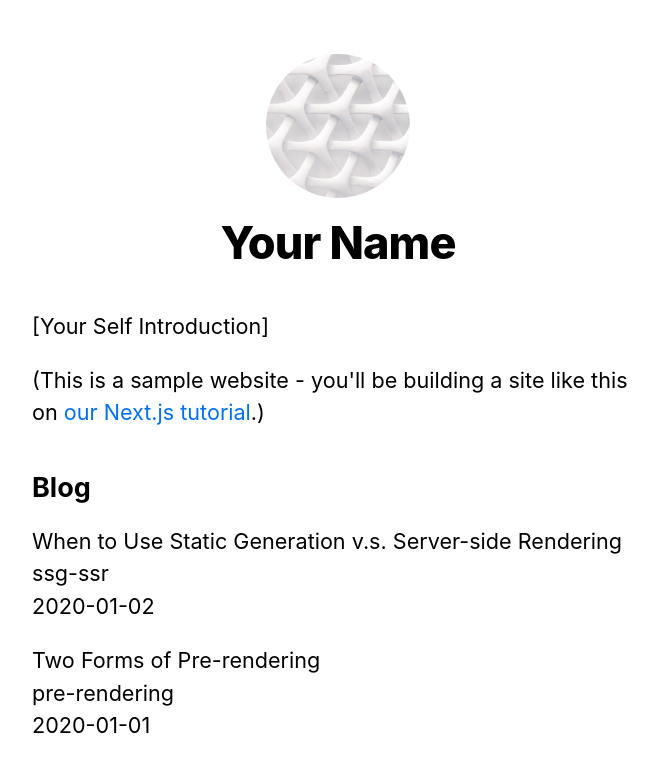
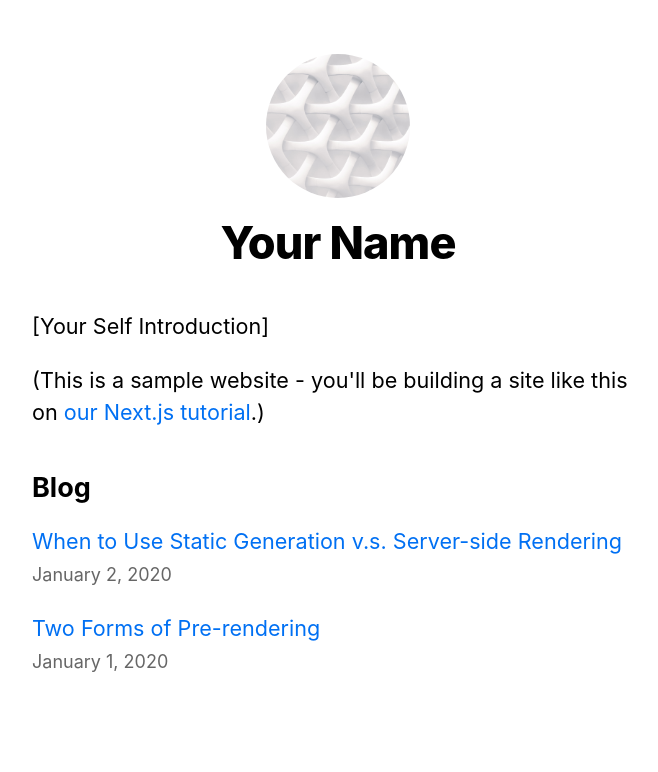
Before and after one commit to oikwsat/nextjs-blog, a Next.js app: page / in a window 1280 px wide. Shown: the top 772 px of the page, without its empty margins (302-960 px from the left). Built offline with nearby package versions, Linux system fonts and the light colour scheme.

Commit message:
Polishing the Index Page

```diff
--- a/pages/index.js
+++ b/pages/index.js
@@ -1,4 +1,6 @@
 import Head from 'next/head'
+import Link from 'next/link'
+import Date from '../components/date'
 import Layout, { siteTitle } from '../components/layout'
 import utilStyles from '../styles/utils.module.css'
 import { getSortedPostsData } from '../lib/posts'
@@ -21,9 +23,13 @@
         <ul className={utilStyles.list}>
           {allPostsData.map(({ id, date, title }) => (
             <li className={utilStyles.listItem} key={id}>
-              {title}<br/>
-              {id}<br/>
-              {date}
+              <Link href={`/posts/${id}`}>
+                <a>{title}</a>
+              </Link>
+              <br/>
+              <small className={utilStyles.lightText}>
+                <Date dateString={date} />
+              </small>
             </li>
           ))}
         </ul>
```
